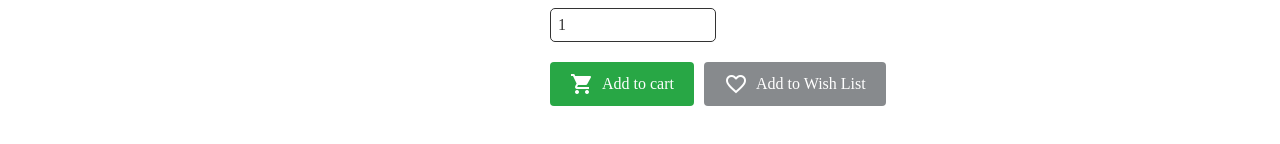
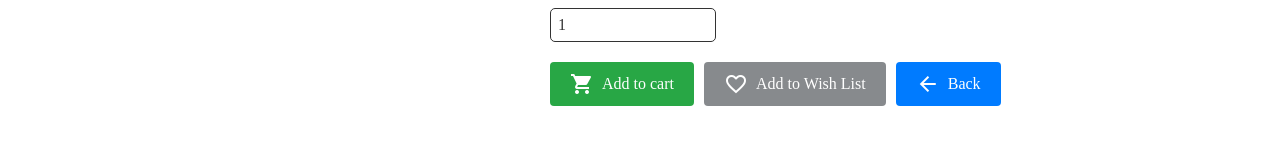
Before and after one commit to Leonid-Radchenko/Simple-Angular-project, an Angular app: page /products/1 in a window 1280 px wide. Shown: the part 500-644 px from the top of the page. Built offline with nearby package versions, Linux system fonts and the light colour scheme.

Commit message:
added button back to product-details.component

```diff
--- a/src/app/app.routes.ts
+++ b/src/app/app.routes.ts
@@ -1,7 +1,4 @@
 import { Routes } from '@angular/router';
-import { MainPageComponent } from './main-page/main-page.component';
-import { ContactPageComponent } from './contact-page/contact-page.component';
-import { ProductDetailsComponent } from './product-details/product-details.component';
 
 export const routes: Routes = [
   { path: '',
--- a/src/app/product-details/product-details.component.html
+++ b/src/app/product-details/product-details.component.html
@@ -105,8 +105,9 @@
       </div>
 
       <div class="product-details__buttons">
-        <app-button [config]="addToCartButtonConfig"></app-button>
-        <app-button [config]="addToWishListButtonConfig"></app-button>
+        <app-button [config]="addToCartButtonConfig" />
+        <app-button [config]="addToWishListButtonConfig" />
+        <app-button [config]="backButtonConfig" (click)="goBack()" />
       </div>
     </div>
   </div>
--- a/src/app/product-details/product-details.component.ts
+++ b/src/app/product-details/product-details.component.ts
@@ -12,6 +12,7 @@ import { RatingService } from '../shared/services/rating.service';
 import { ButtonComponent } from '../shared/components/button/button.component';
 import { ButtonConfig } from '../shared/models/button.model';
 import { ReviewComponent } from '../shared/components/review/review.component';
+import { Router } from '@angular/router';
 
 @Component({
     selector: 'app-product-details',
@@ -33,6 +34,8 @@ export class ProductDetailsComponent implements OnInit {
   private productService = inject(ProductService);
 
   private ratingService = inject(RatingService);
+
+  private router = inject(Router);
 
   productId!: number;
 
@@ -68,6 +71,13 @@ export class ProductDetailsComponent implements OnInit {
     type: 'button'
   }
 
+  backButtonConfig: ButtonConfig = {
+    label: 'Back',
+    color: 'primary',
+    type: 'button',
+    icon: 'arrow_back'
+  }
+
   ngOnInit(): void {
     this.productId = Number(this.route.snapshot.paramMap.get('id'));
     this.fetchProduct(this.productId);
@@ -96,4 +106,8 @@ export class ProductDetailsComponent implements OnInit {
   toggleVisibility(targetVisibility: 'showImageModal' | 'showFullDescription' | 'showReviewsModal'): void {
     this[targetVisibility] = !this[targetVisibility];
   }
+
+  goBack(): void {
+    this.router.navigate(['/']);
+  }
 }
```
